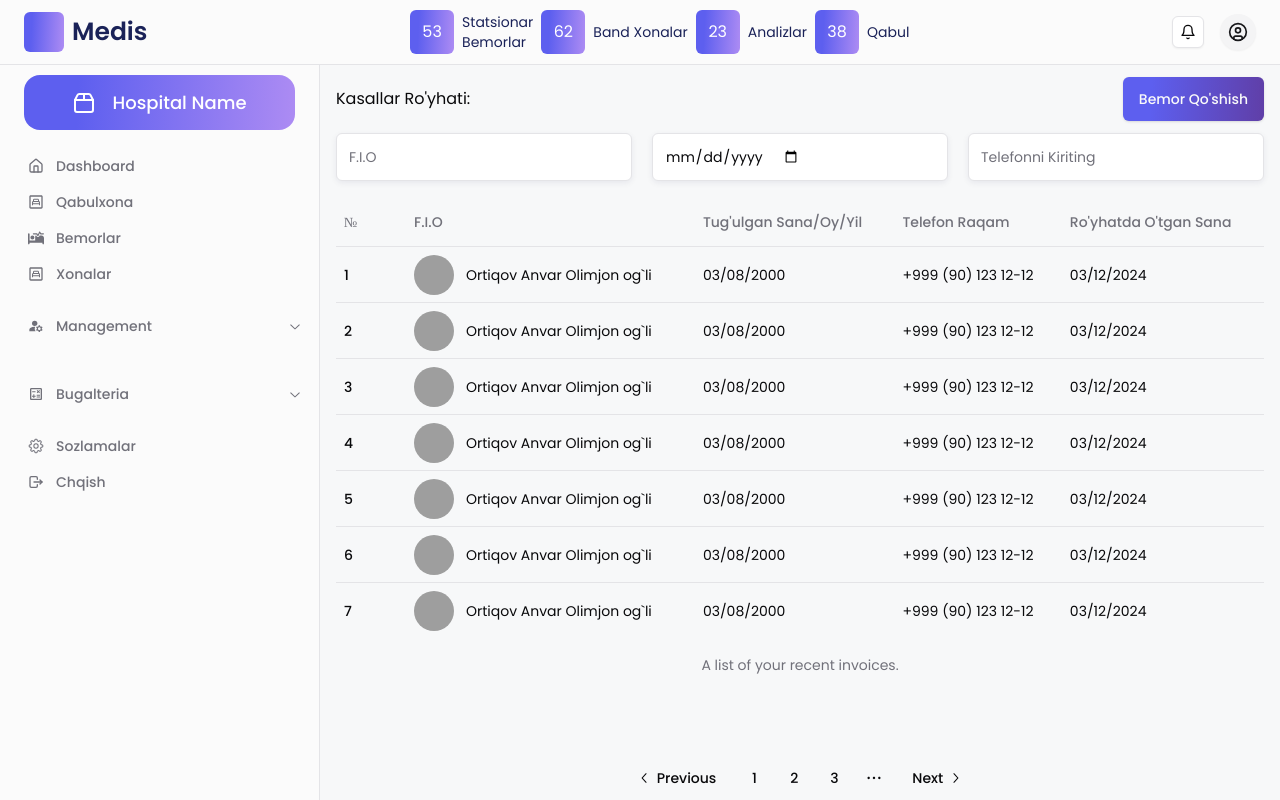
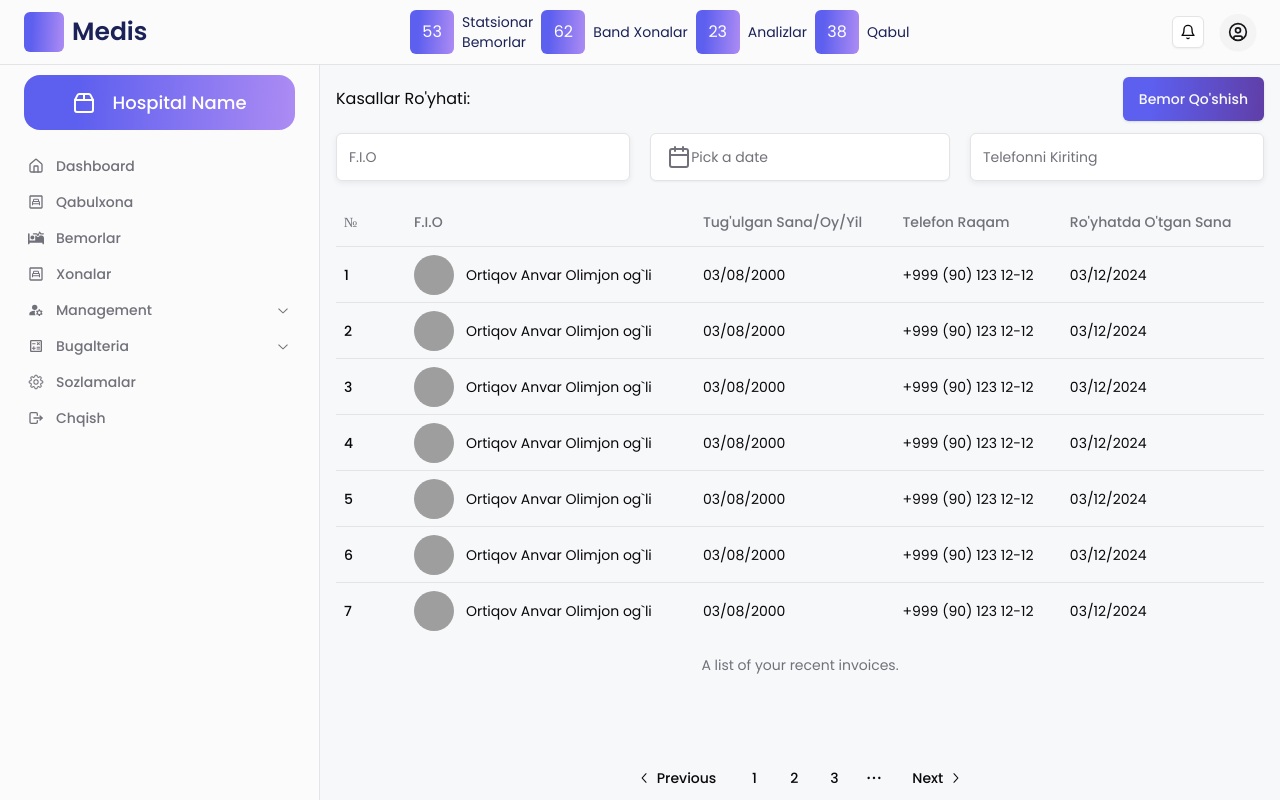
Before and after one commit to anvarortiqov/medis, a Next.js app: page /admin/reception in a window 1280 px wide. Built offline with nearby package versions, Linux system fonts and the light colour scheme; grey boxes are pictures that could not be loaded.

Commit message:
Refectored Reception page.

```diff
--- a/package.json
+++ b/package.json
@@ -17,14 +17,18 @@
     "@radix-ui/react-dropdown-menu": "^2.1.2",
     "@radix-ui/react-icons": "^1.3.0",
     "@radix-ui/react-label": "^2.1.0",
+    "@radix-ui/react-popover": "^1.1.2",
     "@radix-ui/react-select": "^2.1.2",
     "@radix-ui/react-slot": "^1.1.0",
+    "@tanstack/react-table": "^8.20.5",
     "class-variance-authority": "^0.7.0",
     "classnames": "^2.5.1",
     "clsx": "^2.1.1",
+    "date-fns": "^3.6.0",
     "lucide-react": "^0.451.0",
     "next": "14.2.15",
     "react": "^18",
+    "react-day-picker": "^8.10.1",
     "react-dom": "^18",
     "react-icons": "^5.3.0",
     "tailwind-merge": "^2.5.3",
--- a/src/app/admin/dashboard/page.js
+++ b/src/app/admin/dashboard/page.js
@@ -1,6 +1,10 @@
 // "use client";
 import { Button } from "@/components/ui/button";
 
+export const metadata = {
+    title: "Dashboard",
+    description: "Generated by AR-Soft team",
+};
 const Dashboard = () => {
   return (
       <div>
--- a/src/app/admin/reception/page.js
+++ b/src/app/admin/reception/page.js
@@ -1,4 +1,6 @@
+'use client'
 
+import React from "react"
 import './index.css'
 import {Input} from "@/components/ui/input";
 import {Typography} from "@/components/typography/Typography";
@@ -28,6 +30,17 @@
     TableHeader,
     TableRow,
 } from "@/components/ui/table"
+
+import { format } from "date-fns"
+import { Calendar as CalendarIcon } from "lucide-react"
+
+import { cn } from "@/lib/utils"
+import { Calendar } from "@/components/ui/calendar"
+import {
+    Popover,
+    PopoverContent,
+    PopoverTrigger,
+} from "@/components/ui/popover"
 
 const invoices = [
     {
@@ -80,7 +93,10 @@
         recepted: "03/12/2024",
     },
 ]
+
 const Reception = () => {
+
+    const [date, setDate] = React.useState()
 
     const invoice = invoices.map((invoice, index) => (
         <TableRow key={invoice.invoice}>
@@ -108,8 +124,31 @@
                 </div>
 
                 <div className="flex w-full gap-5 ">
-                    <Input className="bg-white box-shadow" type="text" placeholder="F.I.O"/>
-                    <Input className="bg-white box-shadow" type="date" placeholder="Date"/>
+                    <Input className="bg-w
+                    hite box-shadow" type="text" placeholder="F.I.O"/>
+                    {/*<Input className="bg-white box-shadow" type="date" placeholder="Date"/>*/}
+                    <Popover>
+                        <PopoverTrigger asChild>
+                            <Button
+                                variant={"outline"}
+                                className={cn(
+                                    "h-12 w-full justify-start text-left font-normal",
+                                    !date && "text-muted-foreground"
+                                )}
+                            >
+                                <CalendarIcon />
+                                {date ? format(date, "PPP") : <span>Pick a date</span>}
+                            </Button>
+                        </PopoverTrigger>
+                        <PopoverContent className="w-auto p-0">
+                            <Calendar
+                                mode="single"
+                                selected={date}
+                                onSelect={setDate}
+                                initialFocus
+                            />
+                        </PopoverContent>
+                    </Popover>
                     <Input className="bg-white box-shadow" type="number" placeholder="Telefonni Kiriting"/>
                 </div>
             </header>
--- a/src/app/layout.js
+++ b/src/app/layout.js
@@ -13,8 +13,8 @@
 });
 
 export const metadata = {
-  title: "Create Next App",
-  description: "Generated by create next app",
+  title: "Medis",
+  description: "Generated by AR-Soft team",
 };
 
 export default function RootLayout({ children }) {
--- /dev/null
+++ b/src/components/ui/calendar.jsx
@@ -0,0 +1,68 @@
+"use client";
+import * as React from "react"
+import { ChevronLeftIcon, ChevronRightIcon } from "@radix-ui/react-icons"
+import { DayPicker } from "react-day-picker"
+
+import { cn } from "@/lib/utils"
+import { buttonVariants } from "@/components/ui/button"
+
+function Calendar({
+  className,
+  classNames,
+  showOutsideDays = true,
+  ...props
+}) {
+  return (
+    (<DayPicker
+      showOutsideDays={showOutsideDays}
+      className={cn("p-3", className)}
+      classNames={{
+        months: "flex flex-col sm:flex-row space-y-4 sm:space-x-4 sm:space-y-0",
+        month: "space-y-4",
+        caption: "flex justify-center pt-1 relative items-center",
+        caption_label: "text-sm font-medium",
+        nav: "space-x-1 flex items-center",
+        nav_button: cn(
+          buttonVariants({ variant: "outline" }),
+          "h-7 w-7 bg-transparent p-0 opacity-50 hover:opacity-100"
+        ),
+        nav_button_previous: "absolute left-1",
+        nav_button_next: "absolute right-1",
+        table: "w-full border-collapse space-y-1",
+        head_row: "flex",
+        head_cell:
+          "text-muted-foreground rounded-md w-8 font-normal text-[0.8rem]",
+        row: "flex w-full mt-2",
+        cell: cn(
+          "relative p-0 text-center text-sm focus-within:relative focus-within:z-20 [&:has([aria-selected])]:bg-accent [&:has([aria-selected].day-outside)]:bg-accent/50 [&:has([aria-selected].day-range-end)]:rounded-r-md",
+          props.mode === "range"
+            ? "[&:has(>.day-range-end)]:rounded-r-md [&:has(>.day-range-start)]:rounded-l-md first:[&:has([aria-selected])]:rounded-l-md last:[&:has([aria-selected])]:rounded-r-md"
+            : "[&:has([aria-selected])]:rounded-md"
+        ),
+        day: cn(
+          buttonVariants({ variant: "ghost" }),
+          "h-8 w-8 p-0 font-normal aria-selected:opacity-100"
+        ),
+        day_range_start: "day-range-start",
+        day_range_end: "day-range-end",
+        day_selected:
+          "bg-primary text-primary-foreground hover:bg-primary hover:text-primary-foreground focus:bg-primary focus:text-primary-foreground",
+        day_today: "bg-accent text-accent-foreground",
+        day_outside:
+          "day-outside text-muted-foreground opacity-50  aria-selected:bg-accent/50 aria-selected:text-muted-foreground aria-selected:opacity-30",
+        day_disabled: "text-muted-foreground opacity-50",
+        day_range_middle:
+          "aria-selected:bg-accent aria-selected:text-accent-foreground",
+        day_hidden: "invisible",
+        ...classNames,
+      }}
+      components={{
+        IconLeft: ({ ...props }) => <ChevronLeftIcon className="h-4 w-4" />,
+        IconRight: ({ ...props }) => <ChevronRightIcon className="h-4 w-4" />,
+      }}
+      {...props} />)
+  );
+}
+Calendar.displayName = "Calendar"
+
+export { Calendar }
--- /dev/null
+++ b/src/components/ui/popover.jsx
@@ -0,0 +1,29 @@
+"use client"
+
+import * as React from "react"
+import * as PopoverPrimitive from "@radix-ui/react-popover"
+
+import { cn } from "@/lib/utils"
+
+const Popover = PopoverPrimitive.Root
+
+const PopoverTrigger = PopoverPrimitive.Trigger
+
+const PopoverAnchor = PopoverPrimitive.Anchor
+
+const PopoverContent = React.forwardRef(({ className, align = "center", sideOffset = 4, ...props }, ref) => (
+  <PopoverPrimitive.Portal>
+    <PopoverPrimitive.Content
+      ref={ref}
+      align={align}
+      sideOffset={sideOffset}
+      className={cn(
+        "z-50 w-full rounded-md border bg-popover p-4 text-popover-foreground shadow-md outline-none data-[state=open]:animate-in data-[state=closed]:animate-out data-[state=closed]:fade-out-0 data-[state=open]:fade-in-0 data-[state=closed]:zoom-out-95 data-[state=open]:zoom-in-95 data-[side=bottom]:slide-in-from-top-2 data-[side=left]:slide-in-from-right-2 data-[side=right]:slide-in-from-left-2 data-[side=top]:slide-in-from-bottom-2",
+        className
+      )}
+      {...props} />
+  </PopoverPrimitive.Portal>
+))
+PopoverContent.displayName = PopoverPrimitive.Content.displayName
+
+export { Popover, PopoverTrigger, PopoverContent, PopoverAnchor }
--- a/src/layout/Sidebar.js
+++ b/src/layout/Sidebar.js
@@ -67,14 +67,8 @@
                   </Link>
                   <Accordion type="single" collapsible className="navbar-accordion w-full">
                     <AccordionItem value="item-1">
-                      <AccordionTrigger>
-                        <Link
-                            href="/admin/dashboard"
-                            className="flex items-center gap-3 hover:bg-muted rounded-lg px-3 py-2 text-muted-foreground transition-all hover:text-primary"
-                        >
-                          <MdManageAccounts className="h-4 w-4" />
-                          <h4>Management</h4>
-                        </Link>
+                      <AccordionTrigger className="flex items-center gap-3 hover:bg-muted rounded-lg px-3 py-2 text-muted-foreground transition-all hover:text-primary">
+                          <h4 className="flex items-center gap-3"> <span><MdManageAccounts className="h-4 w-4" /></span> Management</h4>
                       </AccordionTrigger>
                       <AccordionContent>
                         <div className={`navbar-links`}>
@@ -103,14 +97,8 @@
                       </AccordionContent>
                     </AccordionItem>
                     <AccordionItem value="item-2">
-                      <AccordionTrigger>
-                        <Link
-                            href="/admin/dashboard"
-                            className="flex items-center gap-3  hover:bg-muted rounded-lg px-3 py-2 text-muted-foreground transition-all hover:text-primary"
-                        >
-                          <MdOutlineCalculate className="h-4 w-4" />
-                          <h4>Bugalteria</h4>
-                        </Link>
+                      <AccordionTrigger className="flex items-center gap-3  hover:bg-muted rounded-lg px-3 py-2 text-muted-foreground transition-all hover:text-primary">
+                          <h4 className="flex items-center gap-3"> <span><MdOutlineCalculate className="h-4 w-4" /></span> Bugalteria</h4>
                       </AccordionTrigger>
                       <AccordionContent>
                         <div className={`navbar-links`}>
```
Also changed, not shown: 1 other file (tests, documents, lock files or other folders).
